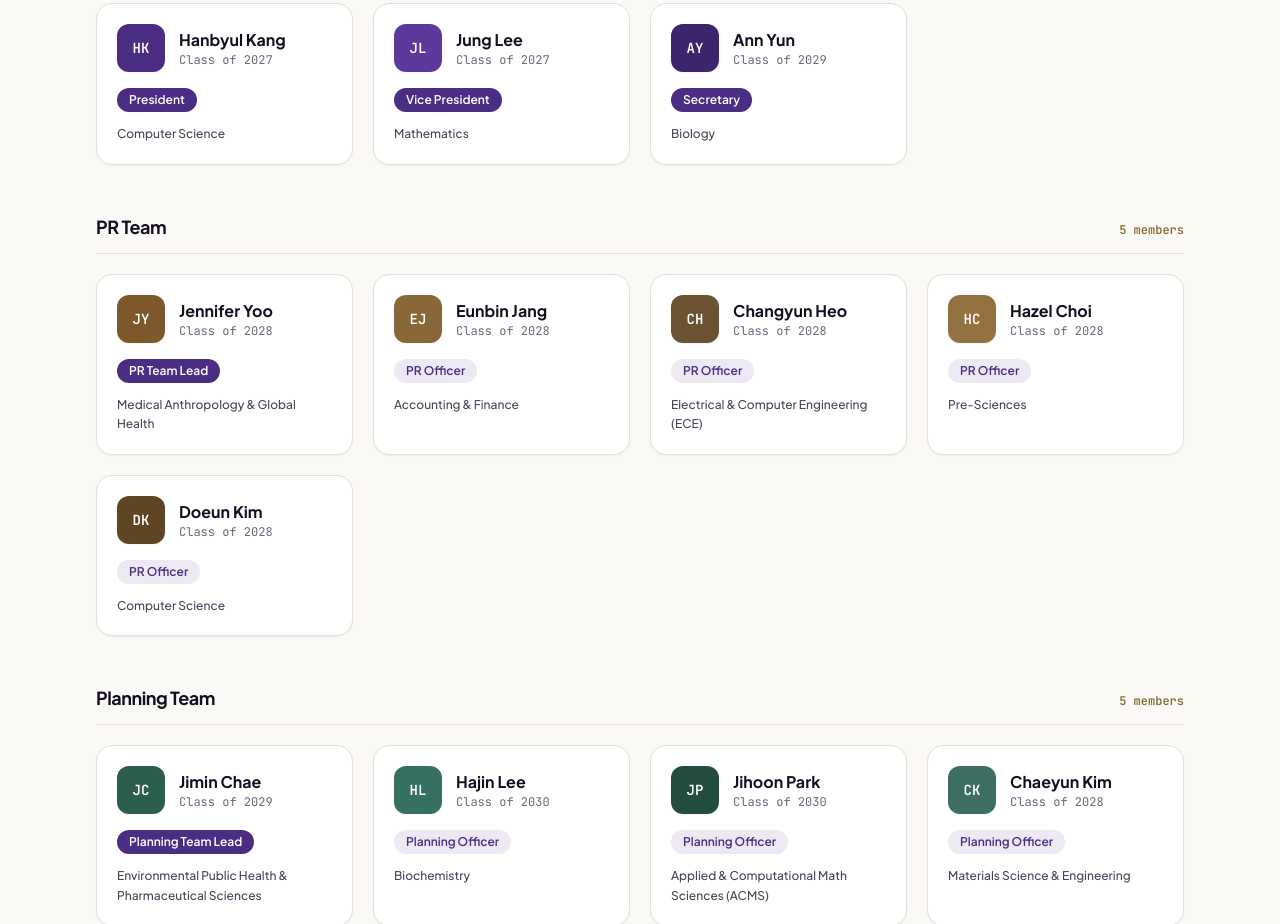
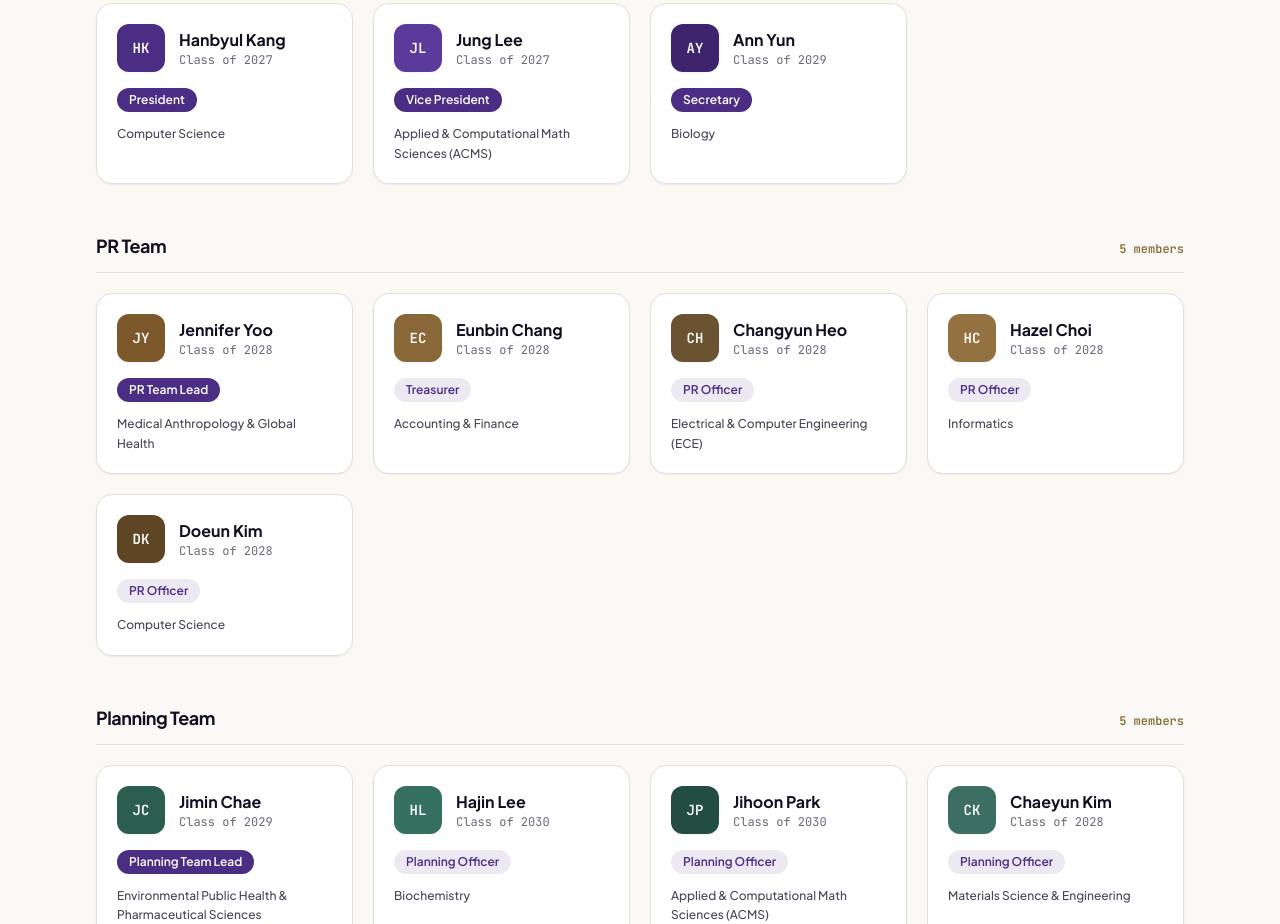
Before and after one commit to ehdms0814/ksea-uw, a Next.js app: page /about in a window 1280 px wide. Shown: the part 1740-2664 px from the top of the page. Built offline with nearby package versions, Linux system fonts and the light colour scheme.

Commit message:
Update Jung Lee, Eunbin Chang (Treasurer), and Hazel Choi officer details

```diff
--- a/src/data/officers.ts
+++ b/src/data/officers.ts
@@ -57,7 +57,10 @@ export const OFFICERS: Officer[] = [
     role: { en: "Vice President", ko: "부회장 (Vice President)" },
     isLead: true,
     committee: "executive",
-    major: { en: "Mathematics", ko: "수학 (Mathematics)" },
+    major: {
+      en: "Applied & Computational Math Sciences (ACMS)",
+      ko: "응용계산수학 (ACMS)",
+    },
     classYear: "Class of 2027",
     initials: "JL",
     accentColor: "#5C3A9C",
@@ -92,13 +95,13 @@ export const OFFICERS: Officer[] = [
     accentColor: "#7C582B",
   },
   {
-    id: "eunbin-jang",
-    name: "Eunbin Jang",
-    role: { en: "PR Officer", ko: "PR팀원" },
+    id: "eunbin-chang",
+    name: "Eunbin Chang",
+    role: { en: "Treasurer", ko: "재무 (Treasurer)" },
     committee: "pr",
     major: { en: "Accounting & Finance", ko: "회계 · 재무 (Accounting/Finance)" },
     classYear: "Class of 2028",
-    initials: "EJ",
+    initials: "EC",
     accentColor: "#8A6738",
   },
   {
@@ -116,7 +119,7 @@ export const OFFICERS: Officer[] = [
     name: "Hazel Choi",
     role: { en: "PR Officer", ko: "PR팀원" },
     committee: "pr",
-    major: { en: "Pre-Sciences", ko: "Pre-Sciences" },
+    major: { en: "Informatics", ko: "인포매틱스 (Informatics)" },
     classYear: "Class of 2028",
     initials: "HC",
     accentColor: "#947141",
```
